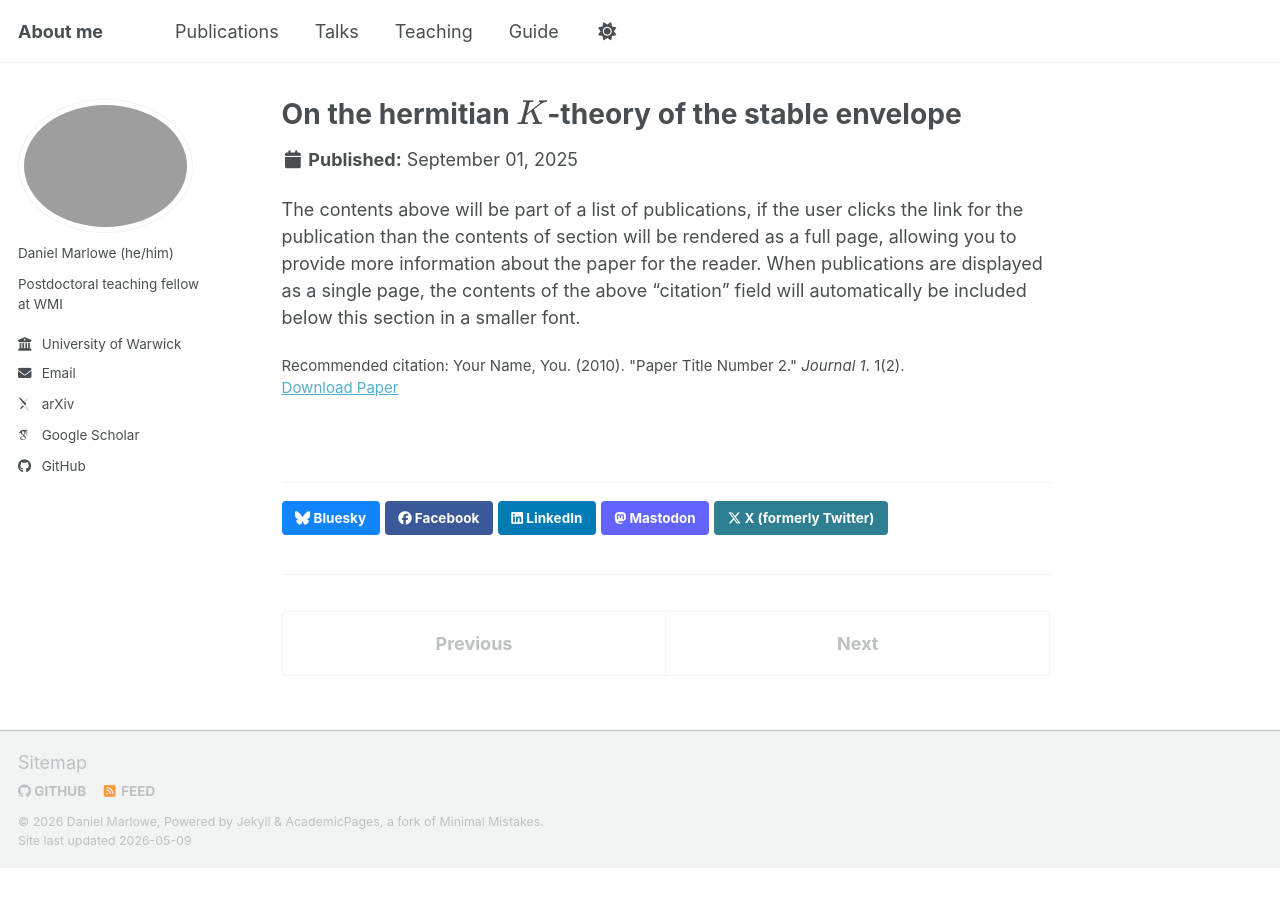
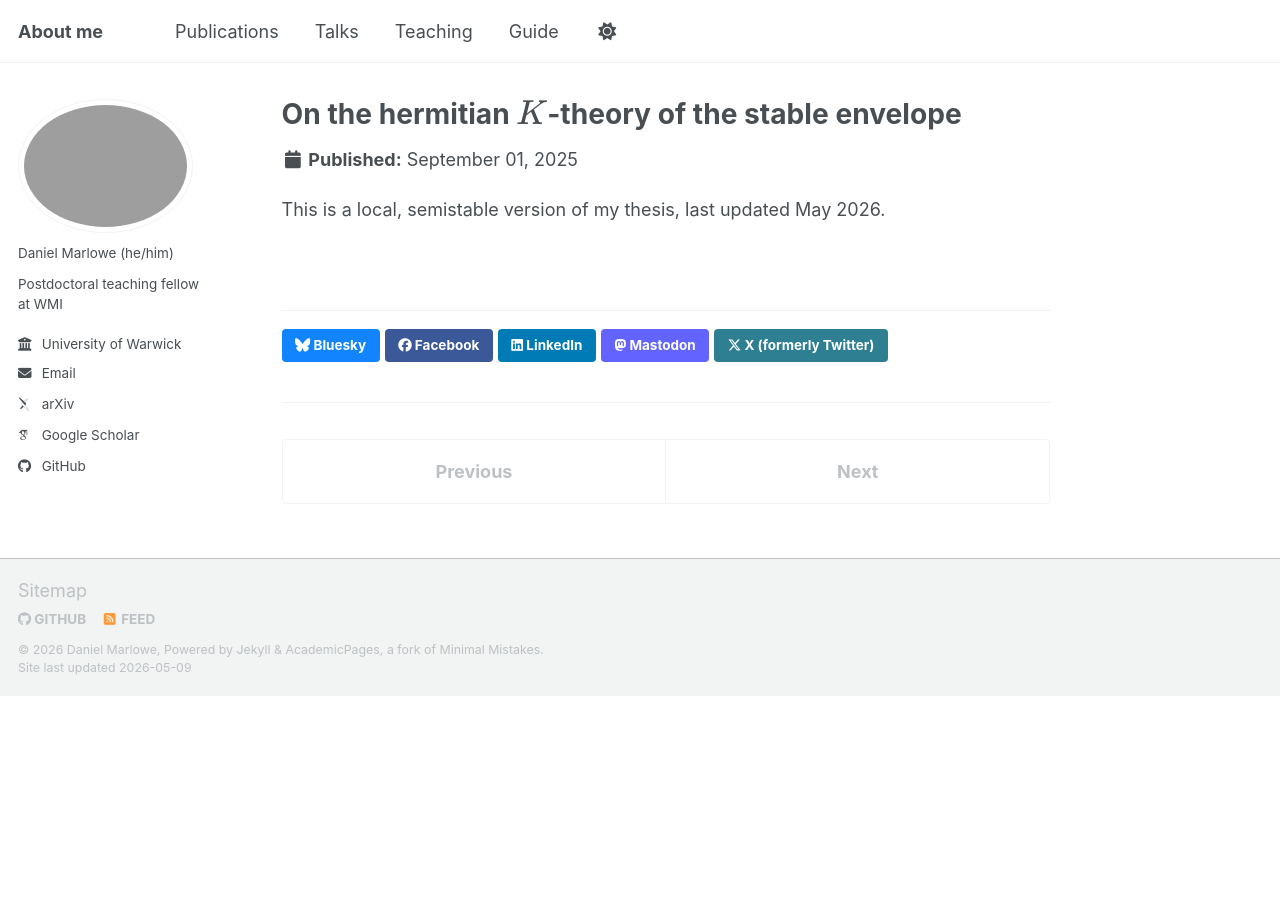
Before and after one commit to dmarl/dmarl.github.io, a Jekyll site: the page built from _publications/thesis.md, in a window 1280 px wide. Built offline with Jekyll 4.4.1, drawn with Linux system fonts in a browser that asks for light colours; some web fonts are replaced; a script bundle is joined from its source files by our own code; library files that are not in the unit come from our copies.

Commit message:
Update thesis.md

```diff
--- a/_publications/thesis.md
+++ b/_publications/thesis.md
@@ -7,7 +7,7 @@ excerpt: ''
 date: 'September 2025'
 venue:
 slidesurl:
-paperurl: 'https://academicpages.github.io/files/paper2.pdf'
-citation: 'Your Name, You. (2010). &quot;Paper Title Number 2.&quot; <i>Journal 1</i>. 1(2).'
+paperurl: 'https://academicpages.github.io/files/thesis.pdf'
+citation:
 ---
-The contents above will be part of a list of publications, if the user clicks the link for the publication than the contents of section will be rendered as a full page, allowing you to provide more information about the paper for the reader. When publications are displayed as a single page, the contents of the above "citation" field will automatically be included below this section in a smaller font.
+This is a local, semistable version of my thesis, last updated May 2026.
```
